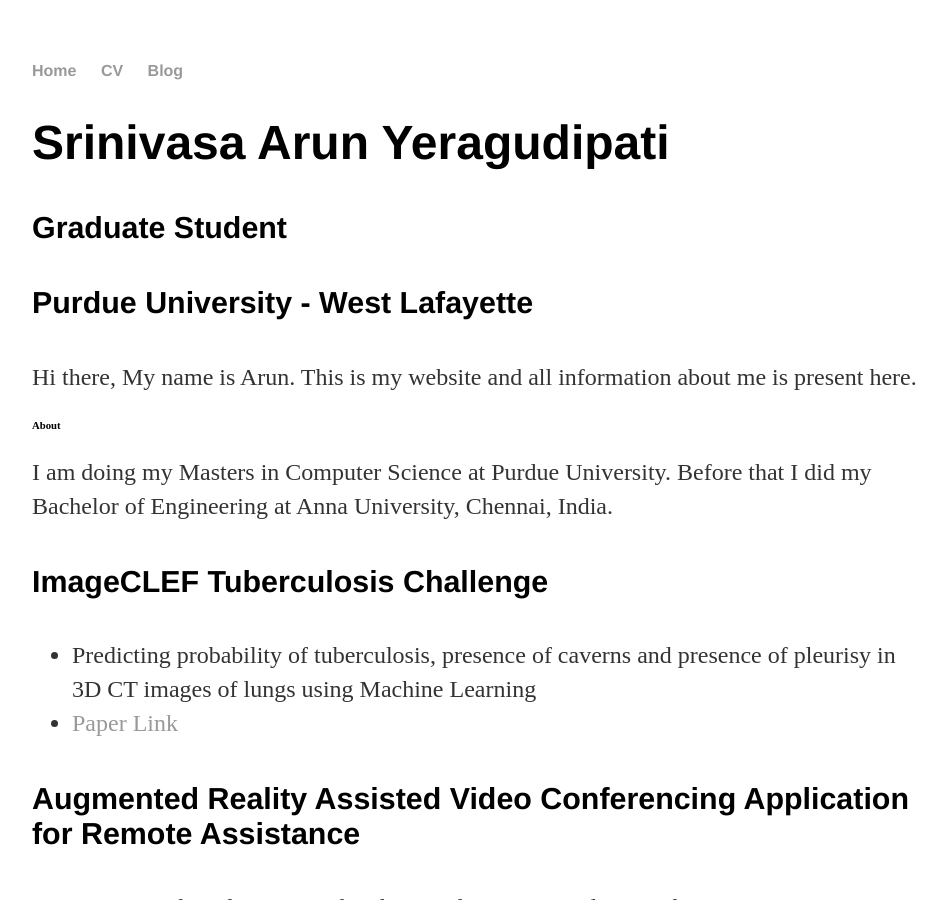
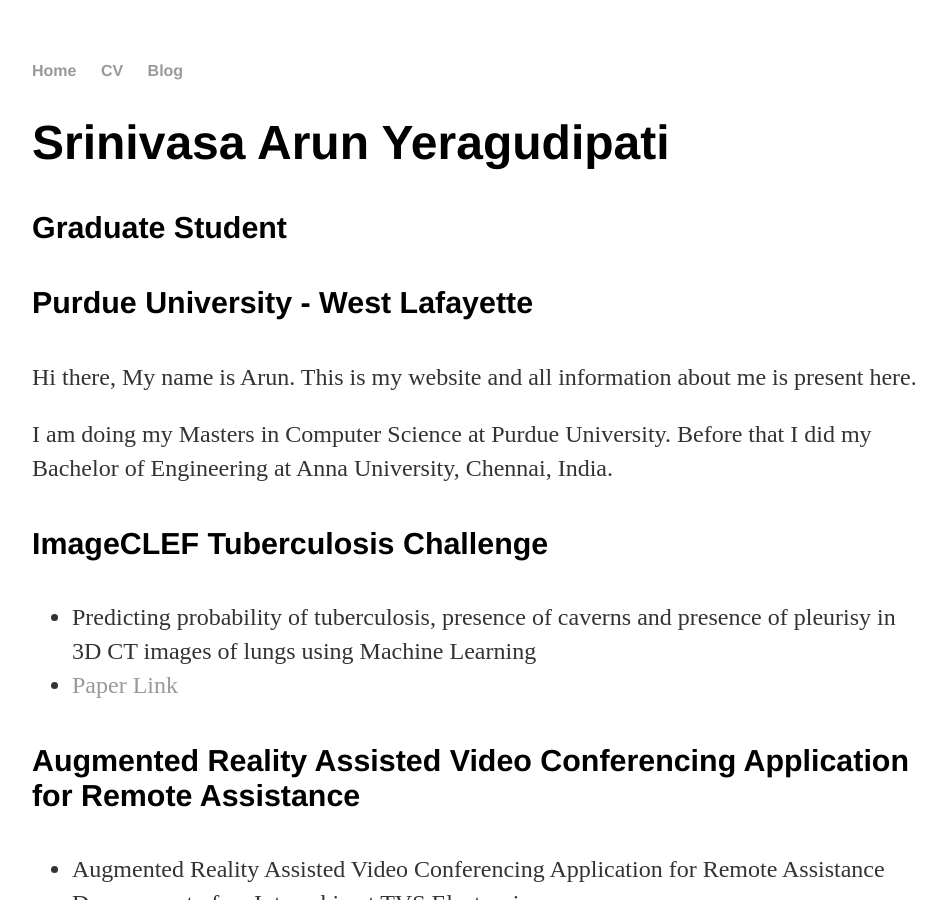
Before and after one commit to arun-y99/arun-y99.github.io, a Jekyll site: the page built from index.html, in a window 1280 px wide and 900 px high. Shown: the whole window, without its empty margins (160-1106 px from the left). Built offline with Jekyll 4.4.1, drawn with Linux system fonts in a browser that asks for light colours.

Commit message:
Update index.html

```diff
--- a/index.html
+++ b/index.html
@@ -8,7 +8,6 @@
 			<h4>Purdue University - West Lafayette</h4>
 				<p>Hi there, My name is Arun. This is my website and all information about me is present here.</p>
 
-			<h6>About</h6>
 			<p>I am doing my Masters in Computer Science at Purdue University. Before that I did my Bachelor of Engineering at Anna University, Chennai, India.</p>
 
 			<h4>ImageCLEF Tuberculosis Challenge</h4>
```
